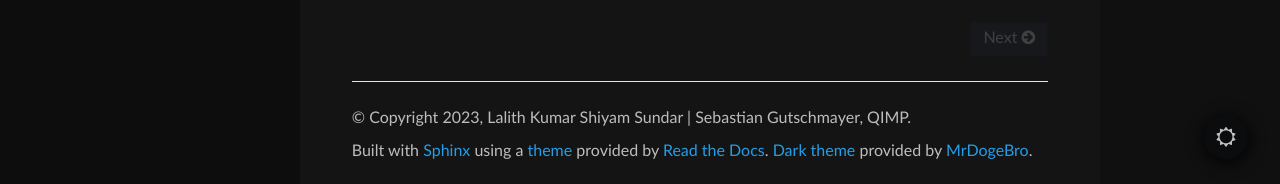
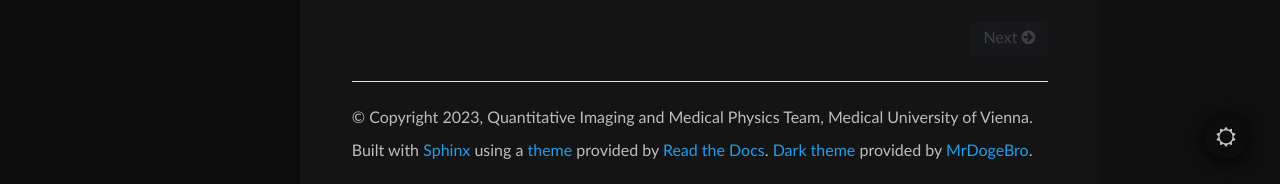
Before and after one commit to ENHANCE-PET/MOOSE, a Sphinx documentation site: the page built from docs/index.rst, in a window 1280 px wide and 1070 px high. Shown: the part 883-1067 px from the top of the window. Built offline with Sphinx 7.4.7 and the Read the Docs theme 2.0.0, drawn with Linux system fonts in a browser that asks for light colours.

Commit message:
Update conf.py

```diff
--- a/docs/conf.py
+++ b/docs/conf.py
@@ -9,8 +9,8 @@ import sys
 sys.path.insert(0, os.path.abspath('..'))
 
 project = 'MOOSE'
-copyright = '2023, Lalith Kumar Shiyam Sundar | Sebastian Gutschmayer, QIMP'
-author = 'Lalith Kumar Shiyam Sundar | Sebastian Gutschmayer, QIMP'
+copyright = '2023, Quantitative Imaging and Medical Physics Team, Medical University of Vienna'
+author = 'Lalith Kumar Shiyam Sundar | Sebastian Gutschmayer | Manuel Pires'
 release = '2.0'
 
 # Extensions
```
